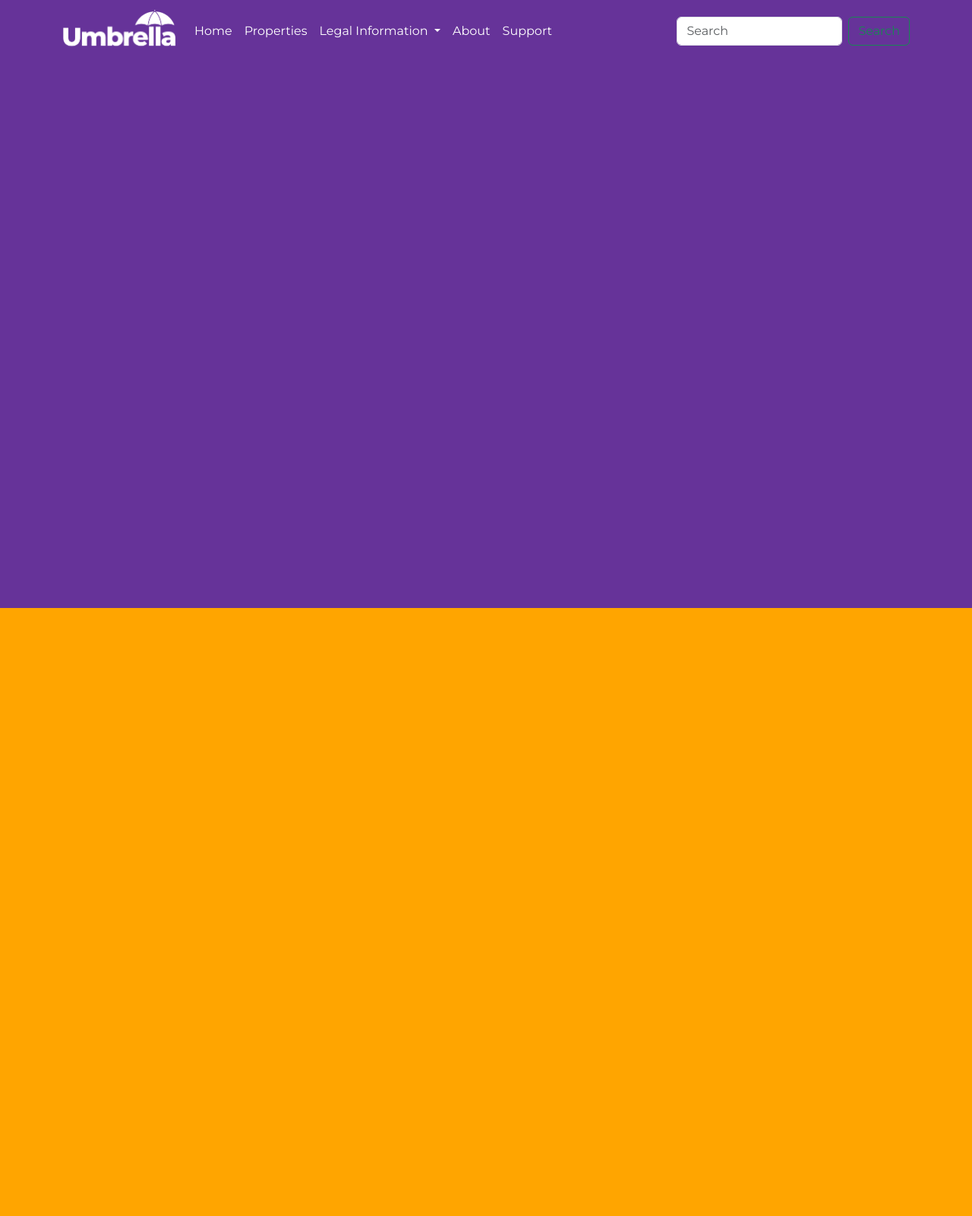
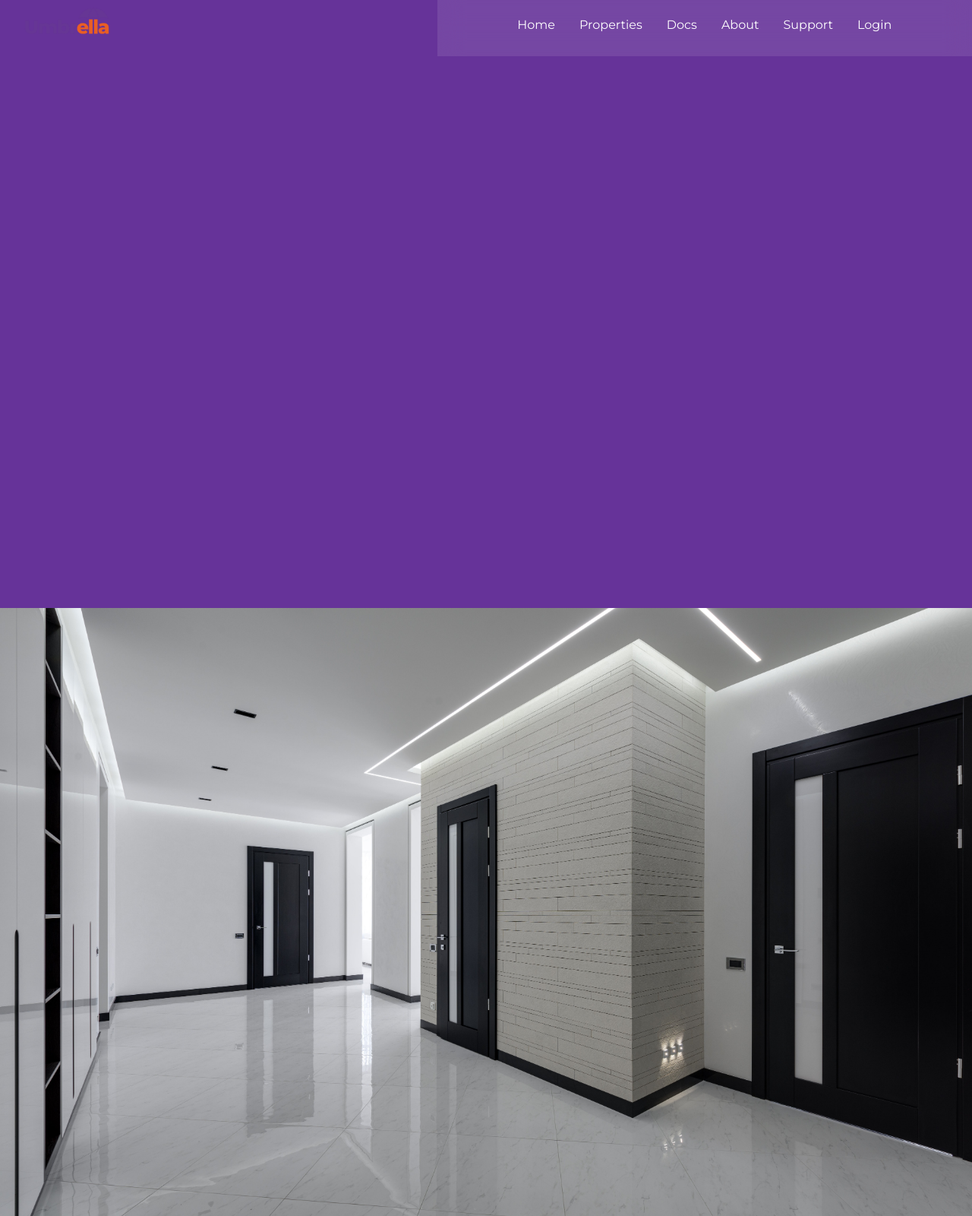
Before and after one commit to kayc0des/Umbrella, a Flask app: template umbrella-app/templates/index.html in a window 1280 px wide. Shown: the whole page at 76% size. Run offline with Flask 3, Linux system fonts and the light colour scheme; the template is opened without the code that fills it, so the values that code supplies are empty.

Commit message:
frontend updated

```diff
--- a/umbrella-app/static/adminstyle.css
+++ b/umbrella-app/static/adminstyle.css
@@ -238,7 +238,7 @@ aside .sidebar .message-count{
 /* =================== MAIN =================== */
 
 main {
-    margin-top: 1.4rem;
+    margin-top: 2.4rem;
 }
 
 main .date {
@@ -314,7 +314,7 @@ main .all-properties table {
     width: 100%;
     border-radius: var(--card-border-radius);
     padding: var(--card-padding);
-    text-align: center;
+    text-align: left;
     box-shadow: var(--box-shadow);
     transition: all 300ms ease;
 }
--- a/umbrella-app/static/indexstyle.css
+++ b/umbrella-app/static/indexstyle.css
@@ -13,16 +13,122 @@ body, input {
     font-family: 'Montserrat', sans-serif;
 }
 
+html {
+    scroll-behavior: smooth;
+    transition: all 300ms ease;
+}
+.container {
+    width: 100%;
+}
+
+.container .navbar {
+    display: flex;
+    flex-wrap: nowrap;
+    align-items: center;
+    justify-content: space-between;
+    height: 4rem;
+    background: #663399;
+    gap: 2rem;
+    z-index: 500;
+    position: fixed;
+    width: 100vw;
+}
+
+.sr-only {
+    position: absolute;
+    width: 1px;
+    height: 1px;
+    padding: 0;
+    margin: -1px;
+    overflow: hidden;
+    clip: rect(0,0,0,0);
+    border: 0;
+}
+
+.mobile-nav-toggle {
+    display: none;
+}
+
+.container .navbar .logo img {
+    margin: 2rem;
+    width: 7rem;
+}
+
+.container .navbar nav ul {
+    list-style: none;
+    display: flex;
+}
+
+.container .navbar nav ul a {
+    text-decoration: none;
+    color: white;
+    margin-inline: 1rem;
+}
+
+@media (max-width: 55em) {
+    .primary-navigation {
+        position: fixed;
+        z-index: 1000;
+        inset: 0 0 0 30%;
+        flex-direction: column;
+        padding: min(30vh, 10rem) 2rem;
+        background-color: hsl(0, 0%, 0%, 0.5);
+        transform: translateX(100%);
+        transition: transform 350ms ease-out;
+    }
+
+    .primary-navigation[data-visible="true"] {
+        transform: translateX(0%);
+    }
+
+    .mobile-nav-toggle {
+        display: block;
+        position: absolute;
+        z-index: 9999;
+        background: url(../static/asset/img/menu.svg);
+        background-repeat: no-repeat;
+        width: 2rem;
+        border: 0;
+        aspect-ratio: 1;
+        top: 2rem;
+        right: 2rem;
+    }
+
+    .mobile-nav-toggle[aria-expanded="true"] {
+        background: url(../static/asset/img/close.svg);
+        background-repeat: no-repeat;
+    }
+}
+
+@media (min-width: 55em) {
+    .primary-navigation {
+        padding-block: 2rem;
+        padding-inline: clamp(3rem, 7vw, 10rem);
+    }
+}
+
+@supports (backdrop-filter: blur(1rem)) {
+    .primary-navigation {
+        background-color: hsl(0, 0%, 100%, 0.1);
+        backdrop-filter: blur(1rem);
+    }
+}
+
+.section {
+    height: 100vh;
+}
+
 .hero {
     background-color: #663399;
-    height: 100vh;
+    z-index: 0;
 }
 
 .nav-item .nav-link {
     color: white;
 }
 
-.sec-1 {
-    height: 100vh;
-    background-color: orange;
+.docs {
+    background-image: url(../static/asset/img/house.jpg);
+    background-size: cover;
+    background-position: center;
 }
--- a/umbrella-app/templates/index.html
+++ b/umbrella-app/templates/index.html
@@ -4,56 +4,44 @@
     <meta charset="UTF-8">
     <meta name="viewport" content="width=device-width, initial-scale=1.0">
     <title>Umbrella</title>
-    <link href="https://cdn.jsdelivr.net/npm/bootstrap@5.3.2/dist/css/bootstrap.min.css" rel="stylesheet" integrity="sha384-T3c6CoIi6uLrA9TneNEoa7RxnatzjcDSCmG1MXxSR1GAsXEV/Dwwykc2MPK8M2HN" crossorigin="anonymous">
     <link rel="stylesheet" href="../static/indexstyle.css">
 </head>
 <body>
-    <section class="container-fluid hero">
-        <nav class="navbar navbar-expand-lg">
     <div class="container">
-                <a class="navbar-brand" href="index2.html">
-                    <img src="../static/asset/img/logo-white.png" alt="umbrella" width="150">
-                </a>
-                <button class="navbar-toggler" type="button" data-bs-toggle="collapse" data-bs-target="#navbarSupportedContent" aria-controls="navbarSupportedContent" aria-expanded="false" aria-label="Toggle navigation">
-                    <span class="navbar-toggler-icon"></span>
-                </button>
-                <div class="collapse navbar-collapse" id="navbarSupportedContent">
-                    <ul class="navbar-nav me-auto mb-2 mb-lg-0">
-                        <li class="nav-item">
-                            <a class="nav-link" aria-current="page" href="index.html">Home</a>
+        <div class="navbar">
+            <div class="logo">
+                <img src="../static/asset/img/logo.png" alt="umbrella">
+            </div>
+            <button class="mobile-nav-toggle"><span aria-controls="primary-navigation" aria-expanded="false" class="sr-only">Menu</span></button>
+            <nav>
+                <ul id="primary-navigation" class="primary-navigation flex" data-visible="false">
+                    <li class="active">
+                        <a href="index.html">Home</a>
                     </li>
-                        <li class="nav-item">
-                            <a class="nav-link" href="#">Properties</a>
+                    <li>
+                        <a href="properties.html">Properties</a>
                     </li>
-                        <li class="nav-item dropdown">
-                            <a class="nav-link dropdown-toggle" href="#" role="button" data-bs-toggle="dropdown" aria-expanded="false">
-                                Legal Information
-                            </a>
-                            <ul class="dropdown-menu">
-                                <li><a class="dropdown-item" href="#">Terms and Conditions</a></li>
-                                <li><a class="dropdown-item" href="#">Privacy Policy</a></li>
-                                <li><hr class="dropdown-divider"></li>
-                                <li><a class="dropdown-item" href="#">Ask a question</a></li>
-                            </ul>
+                    <li>
+                        <a href="documentation.html">Docs</a>
                     </li>
-                        <li class="nav-item">
-                            <a class="nav-link" href="#">About</a>
+                    <li>
+                        <a href="about.html">About</a>
                     </li>
-                        <li class="nav-item">
-                            <a class="nav-link" href="#">Support</a>
+                    <li>
+                        <a href="support.html">Support</a>
+                    </li>
+                    <li>
+                        <a href="login.html">Login</a>
                     </li>
                 </ul>
-                    <form class="d-flex" role="search">
-                        <input class="form-control me-2" type="search" placeholder="Search" aria-label="Search">
-                        <button class="btn btn-outline-success" type="submit">Search</button>
-                    </form>
+            </nav>
+        </div>
+        <div id="section1" class="hero section">
         </div>
     </div>
-        </nav>
-    </section>
-    <section class="container-fluid sec-1">
+    <div id="section2" class="docs section">
 
-    </section>
-    <script src="https://cdn.jsdelivr.net/npm/bootstrap@5.3.2/dist/js/bootstrap.bundle.min.js" integrity="sha384-C6RzsynM9kWDrMNeT87bh95OGNyZPhcTNXj1NW7RuBCsyN/o0jlpcV8Qyq46cDfL" crossorigin="anonymous"></script>
+    </div>
+    <script src="../static/index.js"></script>
 </body>
 </html>
```
Also changed, not shown: umbrella-app/static/asset/js/scroll.js (added, +25 -0 lines), umbrella-app/static/index.js (added, +60 -0 lines), umbrella-app/static/asset/img/close.svg (added), umbrella-app/static/asset/img/couple.jpg (added), umbrella-app/static/asset/img/hamburger-menu.svg (added), umbrella-app/static/asset/img/house.jpg (added), umbrella-app/static/asset/img/keys.jpg (added), umbrella-app/static/asset/img/menu-svgrepo.svg (added), umbrella-app/static/asset/img/menu.svg (added), 1 other file. Lines whose indentation alone changed are shown as unchanged.
